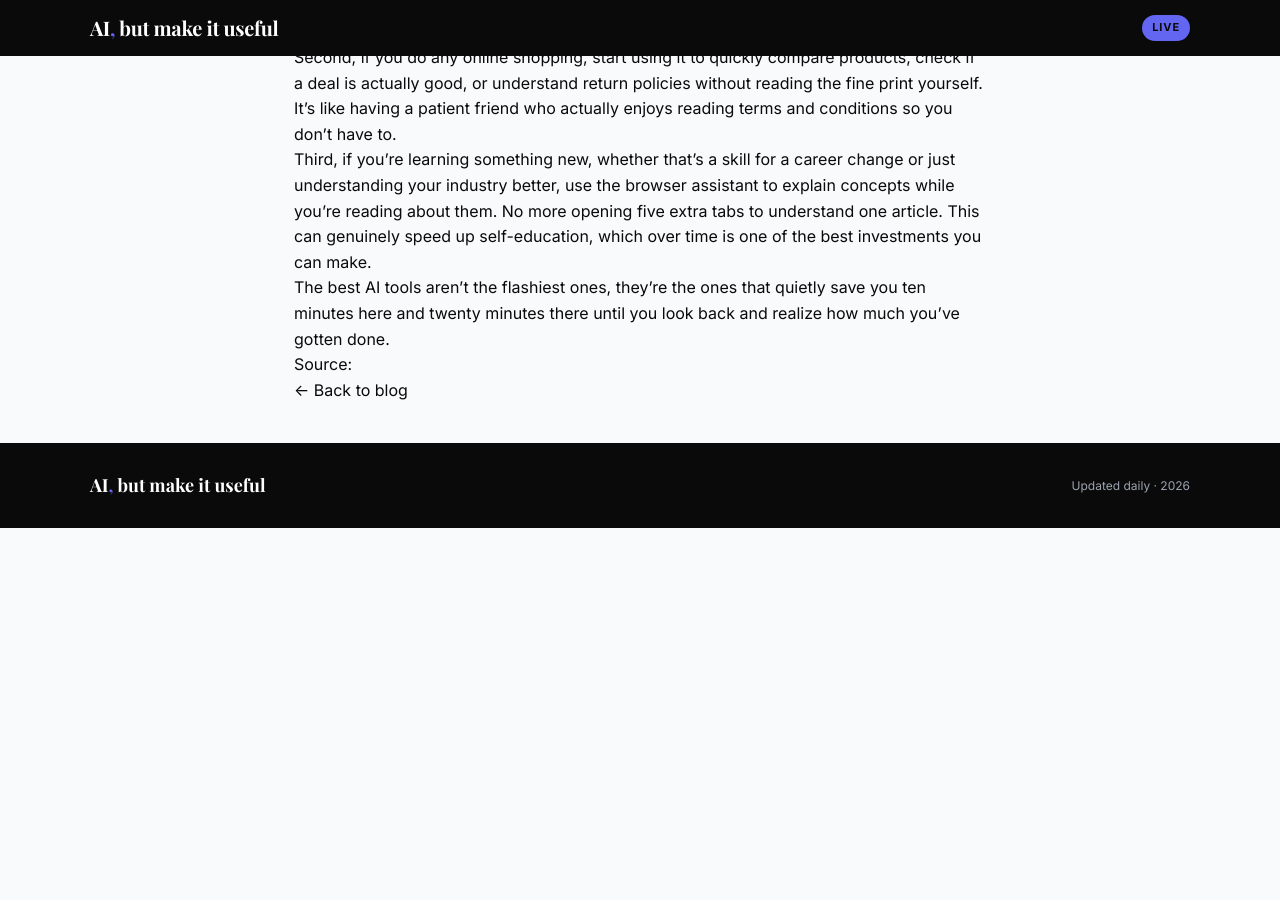
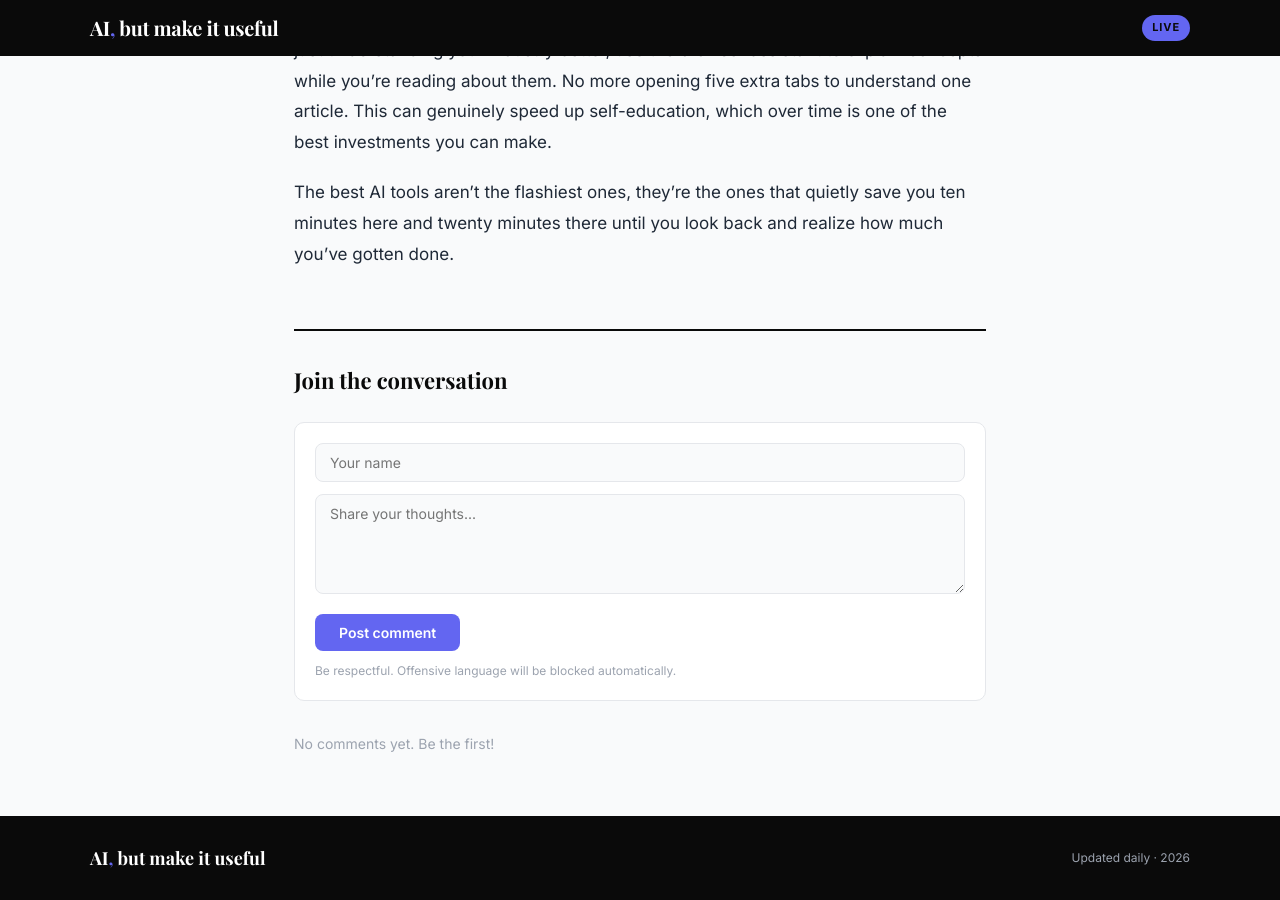
Before and after one commit to Ruirodsantos/ruirodsantos.github.io, a Jekyll site: the page built from _posts/2026-04-21-google-rolls-out-gemini-in-chrome-in-7-new-countries.md, in a window 1280 px wide and 900 px high, scrolled down 1614 px. Built offline with Jekyll 4.4.1, drawn with Linux system fonts in a browser that asks for light colours; before the commit the page ends 2142 px from its top, so only the background shows below that; some of the changed text lies outside the part shown.

Commit message:
feat: post layout with hero image and comment system

```diff
--- a/_layouts/post.html
+++ b/_layouts/post.html
@@ -1,22 +1,61 @@
 ---
 layout: default
 ---
-
-<article class="post-page">
+{% if page.image %}
+<div class="post-hero" style="background-image:url('{{ page.image }}')">
+  <div class="post-hero-overlay"></div>
+</div>
+{% endif %}
+<div class="post-page">
+  <a href="/" class="post-back">&#8592; Back to all stories</a>
+  <p class="post-page-cat">AI &amp; Technology</p>
   <h1>{{ page.title }}</h1>
-  <div class="post-meta">Published on: {{ page.date | date: "%B %d, %Y" }}</div>
-
-  {% if page.image %}
-    <img src="{{ page.image }}" alt="" class="post-image">
-  {% endif %}
-
-  <div class="post-content">
-    {{ content }}
+  <div class="post-page-meta">
+    <span>{{ page.date | date: "%B %d, %Y" }}</span>
+    {% if page.source_url %}<span>&middot;</span><a href="{{ page.source_url }}" target="_blank" rel="noopener" style="color:var(--accent)">Original source &#8594;</a>{% endif %}
   </div>
-
-  <p class="post-source">
-    Source: {% if page.source_url %}<a href="{{ page.source_url }}" target="_blank" rel="noopener">{{ page.source }}</a>{% else %}{{ page.source }}{% endif %}
-  </p>
-
-  <p><a href="{{ '/' | relative_url }}">← Back to blog</a></p>
-</article>
+  <div class="post-page-body">{{ content }}</div>
+</div>
+<div class="comments-section">
+  <h2 class="comments-title">Join the conversation</h2>
+  <div class="comment-form">
+    <input type="text" id="comment-name" placeholder="Your name" maxlength="50"/>
+    <textarea id="comment-text" placeholder="Share your thoughts..." maxlength="1000"></textarea>
+    <button class="comment-submit" onclick="submitComment()">Post comment</button>
+    <div class="comment-error" id="comment-error"></div>
+    <p class="comment-note">Be respectful. Offensive language will be blocked automatically.</p>
+  </div>
+  <div class="comments-list" id="comments-list">
+    <p style="color:var(--gray-400);font-size:14px">No comments yet. Be the first!</p>
+  </div>
+</div>
+<script>
+const BAD=["fuck","shit","bitch","asshole","bastard","cunt","dick","pussy","nigger","faggot","retard","whore","slut","cock","twat","wanker","prick","arse","bollocks","motherfucker"];
+const KEY="cmts_"+window.location.pathname.replace(/\//g,"_");
+function hasBad(t){const l=t.toLowerCase();return BAD.some(w=>new RegExp("\\b"+w+"\\b","i").test(l))}
+function esc(s){return s.replace(/&/g,"&amp;").replace(/</g,"&lt;").replace(/>/g,"&gt;").replace(/"/g,"&quot;")}
+function showErr(m){const e=document.getElementById("comment-error");e.textContent=m;e.style.display="block"}
+function loadComments(){
+  const s=JSON.parse(localStorage.getItem(KEY)||"[]");
+  const l=document.getElementById("comments-list");
+  if(!s.length){l.innerHTML='<p style="color:var(--gray-400);font-size:14px">No comments yet. Be the first!</p>';return}
+  l.innerHTML=s.map(c=>'<div class="comment-item"><div class="comment-author">'+esc(c.name)+'</div><div class="comment-text">'+esc(c.text)+'</div><div class="comment-date">'+c.date+'</div></div>').join("")
+}
+function submitComment(){
+  const name=document.getElementById("comment-name").value.trim();
+  const text=document.getElementById("comment-text").value.trim();
+  document.getElementById("comment-error").style.display="none";
+  if(!name||name.length<2){showErr("Please enter your name.");return}
+  if(!text||text.length<5){showErr("Comment is too short.");return}
+  if(hasBad(name)||hasBad(text)){showErr("Please keep it respectful — your comment contains inappropriate language.");return}
+  if(text.length>1000){showErr("Max 1000 characters.");return}
+  if(/<[a-z]/i.test(text)){showErr("No HTML allowed.");return}
+  const s=JSON.parse(localStorage.getItem(KEY)||"[]");
+  s.unshift({name,text,date:new Date().toLocaleDateString("en-GB",{day:"numeric",month:"long",year:"numeric"})});
+  localStorage.setItem(KEY,JSON.stringify(s.slice(0,50)));
+  document.getElementById("comment-name").value="";
+  document.getElementById("comment-text").value="";
+  loadComments()
+}
+loadComments();
+</script>
```
